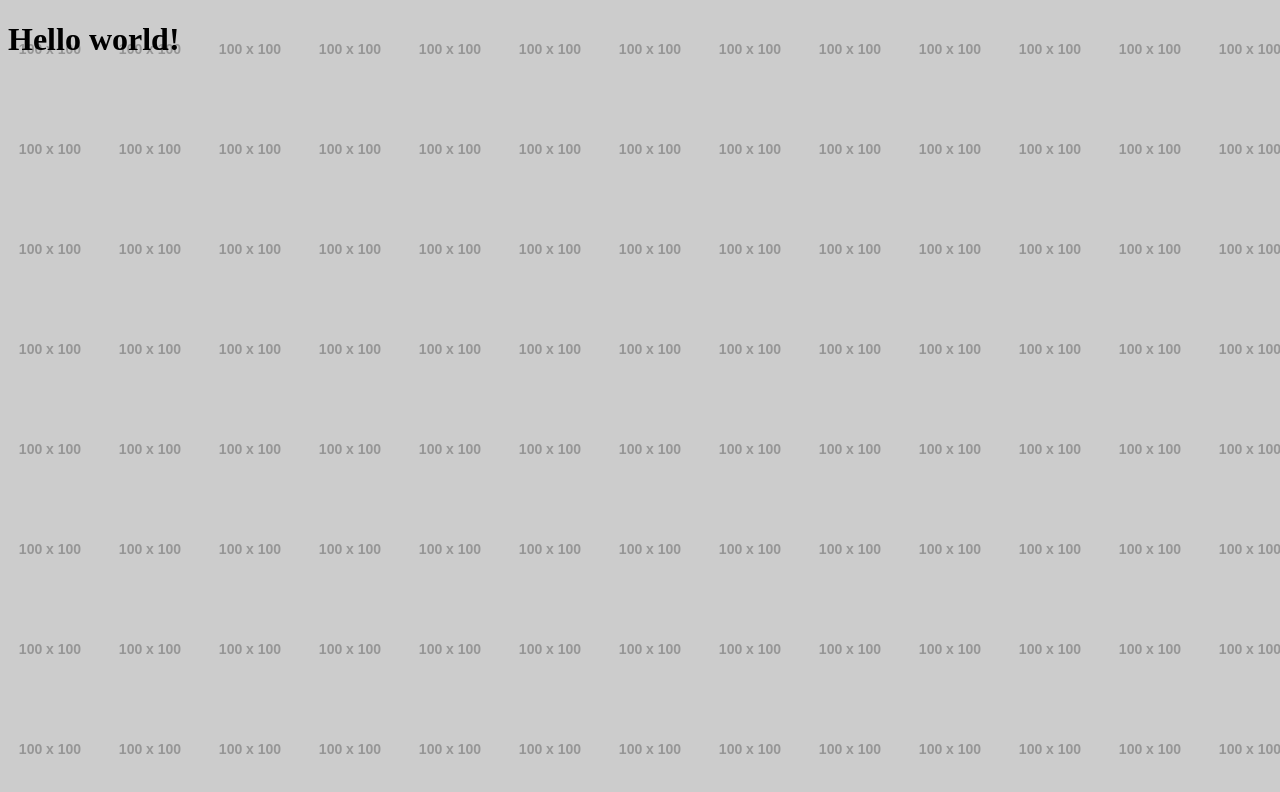
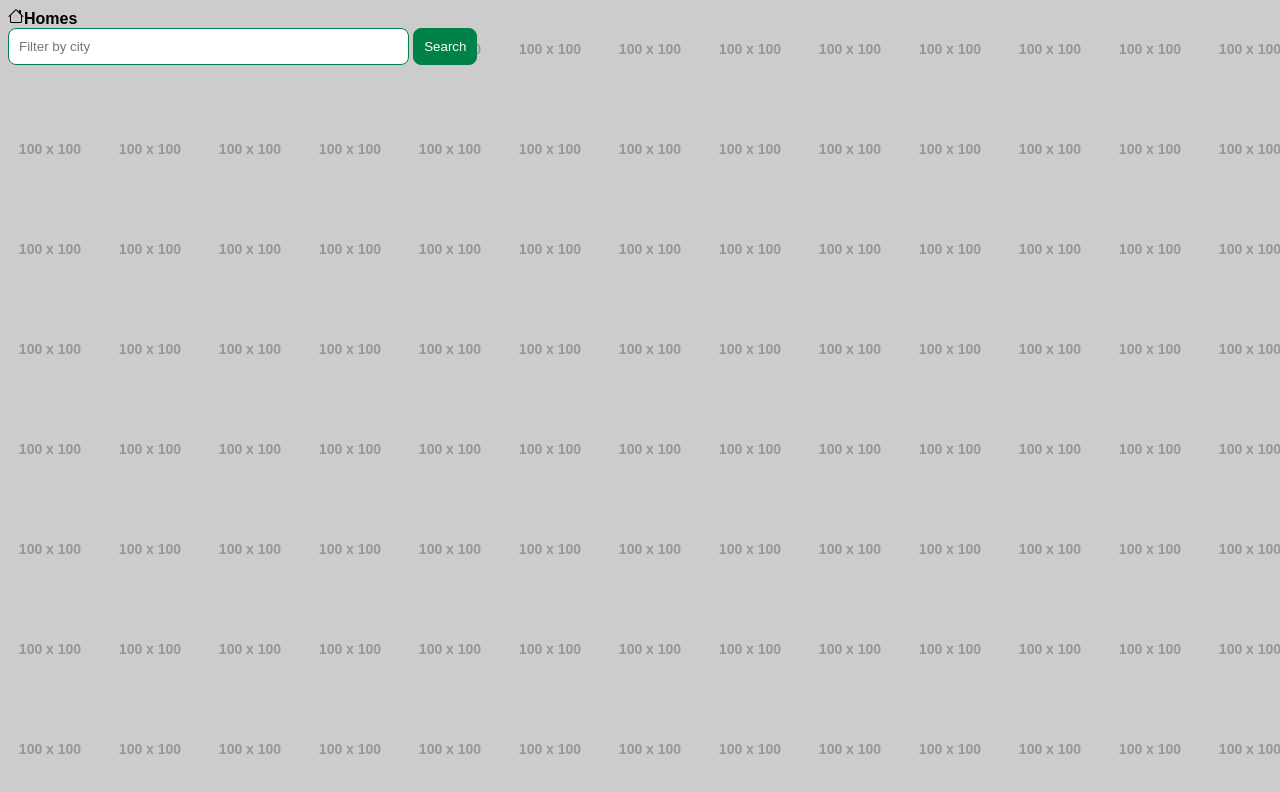
Before and after one commit to ideaspot-pl/ai2b-lab-a-intro, an Angular app: page / in a window 1280 px wide. Shown: the top 792 px of the page. Built offline with nearby package versions, Linux system fonts and the light colour scheme.

Commit message:
step 2 - home component

```diff
--- a/src/app/app.component.html
+++ b/src/app/app.component.html
@@ -1 +1,9 @@
-<h1>Hello world!</h1>
+<main>
+  <header class="brand-name">
+    <img class="brand-logo" src="/assets/house.svg" alt="logo" aria-hidden="true">
+    <strong>Homes</strong>
+  </header>
+  <section class="content">
+    <app-home></app-home>
+  </section>
+</main>
--- a/src/app/app.component.ts
+++ b/src/app/app.component.ts
@@ -3,7 +3,7 @@
 @Component({
   selector: 'app-root',
   templateUrl: './app.component.html',
-  styleUrls: ['./app.component.css']
+  styleUrls: ['./app.component.css'],
 })
 export class AppComponent {
   title = 'homes';
--- a/src/app/app.module.ts
+++ b/src/app/app.module.ts
@@ -2,13 +2,15 @@
 import { BrowserModule } from '@angular/platform-browser';
 
 import { AppComponent } from './app.component';
+import {HomeComponent} from "./home/home.component";
 
 @NgModule({
   declarations: [
-    AppComponent
+    AppComponent,
   ],
   imports: [
-    BrowserModule
+    BrowserModule,
+    HomeComponent,
   ],
   providers: [],
   bootstrap: [AppComponent]
--- /dev/null
+++ b/src/app/home/home.component.css
@@ -0,0 +1,40 @@
+.results {
+  display: grid;
+  column-gap: 14px;
+  row-gap: 14px;
+  grid-template-columns: repeat(auto-fill, minmax(400px, 400px));
+  margin-top: 50px;
+  justify-content: space-around;
+}
+
+input[type="text"] {
+  border: solid 1px var(--primary-color);
+  padding: 10px;
+  border-radius: 8px;
+  margin-right: 4px;
+  display: inline-block;
+  width: 30%;
+}
+
+button {
+  padding: 10px;
+  border: solid 1px var(--primary-color);
+  background: var(--primary-color);
+  color: white;
+  border-radius: 8px;
+}
+
+@media (min-width: 500px) and (max-width: 768px) {
+  .results {
+    grid-template-columns: repeat(2, 1fr);
+  }
+  input[type="text"] {
+    width: 70%;
+  }
+}
+
+@media (max-width: 499px) {
+  .results {
+    grid-template-columns: 1fr;
+  }
+}
--- /dev/null
+++ b/src/app/home/home.component.html
@@ -0,0 +1,6 @@
+<section>
+  <form>
+    <input type="text" placeholder="Filter by city">
+    <button class="primary" type="button">Search</button>
+  </form>
+</section>
--- a/src/styles.css
+++ b/src/styles.css
@@ -1,3 +1,24 @@
 body {
   background: url("https://placehold.co/100x100/FFFFFF/EFEFEF/png?text=00000");
 }
+
+@import url('https://fonts.googleapis.com/css2?family=Poppins:ital,wght@0,400;0,700;1,400;1,700&display=swap');
+
+body {
+  font-family: 'Poppins', sans-serif;
+}
+
+:root {
+  --primary-color: #008148;
+  --secondary-color: #323B86;
+  --accent-color: #e8e7fa;
+  --shadow-color: #E8E8E8;
+}
+
+button.primary {
+  padding: 10px;
+  border: solid 1px var(--primary-color);
+  background: var(--primary-color);
+  color: white;
+  border-radius: 8px;
+}
```
Also changed, not shown: src/app/home/home.component.ts (added, +13 -0 lines), src/assets/house.svg (added).
